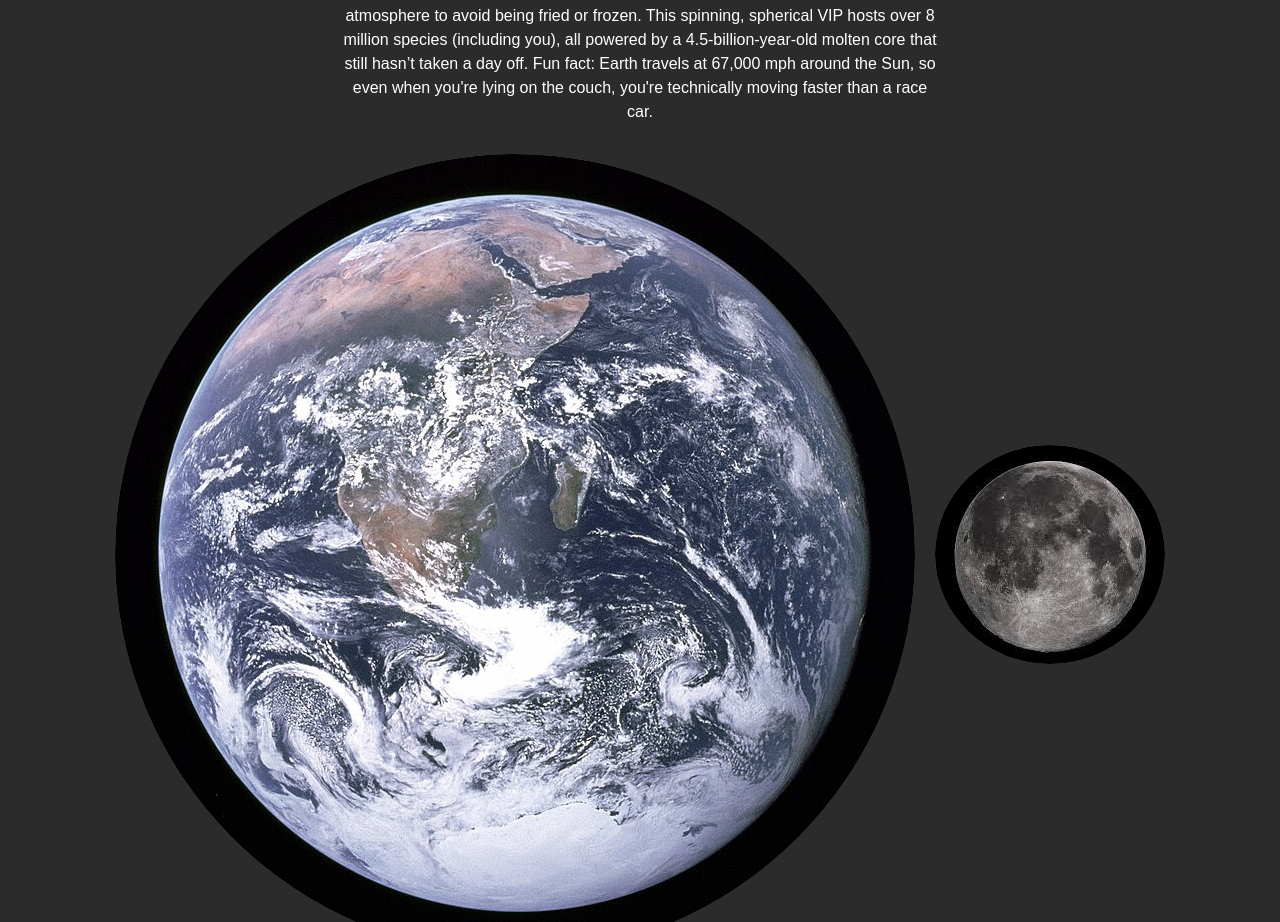
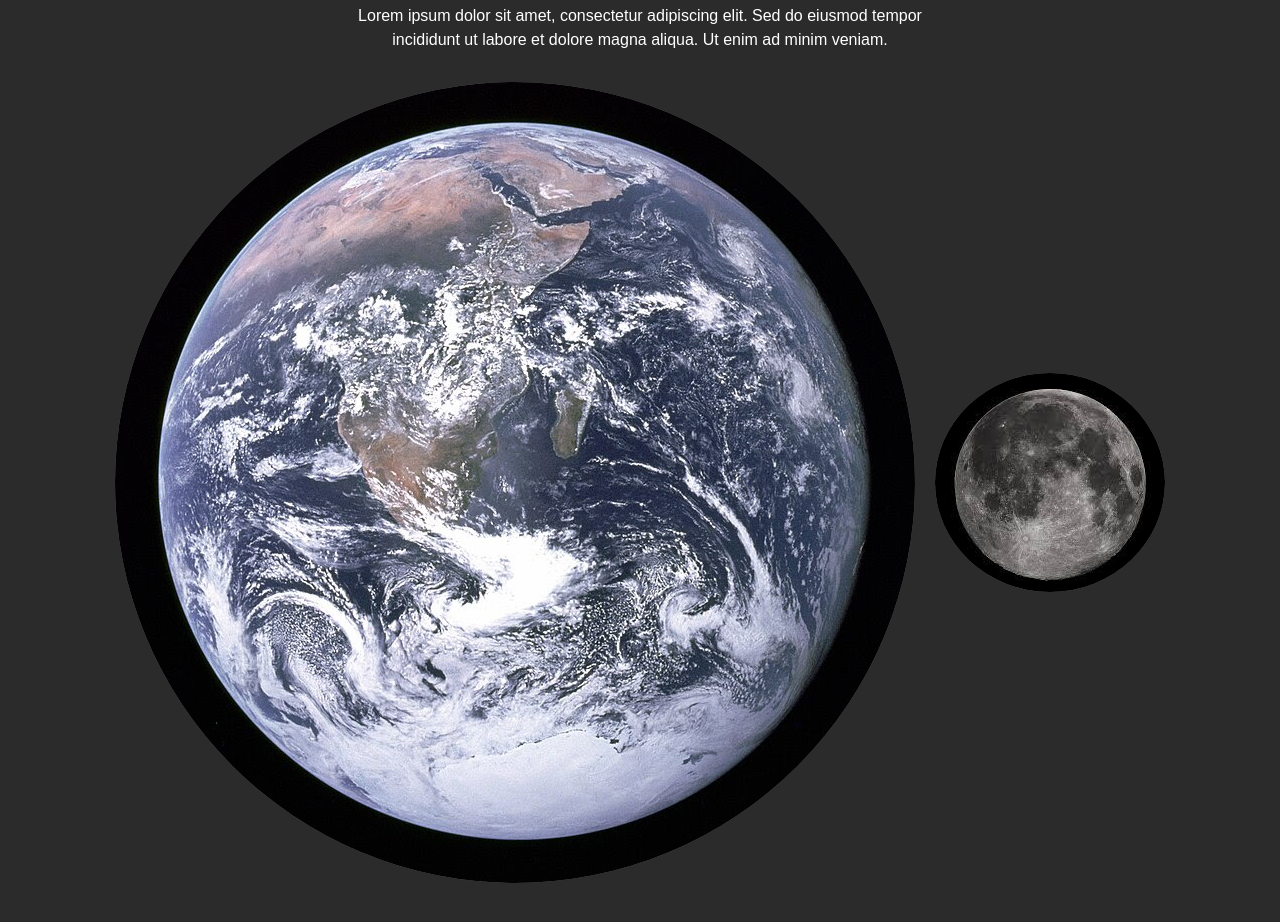
Before and after one commit to jessiebeaudoin/hello-explorer, a plain HTML site: page index.html in a window 1280 px wide. Shown: the top 922 px of the page. After the commit the page ends 893 px from the top, so only its background shows below. Drawn offline with Linux system fonts and the light colour scheme.

Commit message:
changing code

```diff
--- a/index.html
+++ b/index.html
@@ -10,12 +10,13 @@
   <div class="container">
     <nav>
       <a href="index.html" class="active">Earth</a>
-      <a href="about.html" class="active">Moon</a>
+      <a href="about.html">Moon</a>
     </nav>
     <main>
       <h1>Earth</h1>
-      <p> <!-- AI Tool: ChatGPT. Prompt: "Give me a scientific, cool description of the moon." -->
-        Earth, aka the "Blue Marble," is the third rock from the Sun and the universe's prime real estate for life—at least as far as we know. It's got everything: oxygen to breathe, water to drink, gravity to keep you grounded (literally), and just the right amount of atmosphere to avoid being fried or frozen. This spinning, spherical VIP hosts over 8 million species (including you), all powered by a 4.5-billion-year-old molten core that still hasn’t taken a day off. Fun fact: Earth travels at 67,000 mph around the Sun, so even when you're lying on the couch, you're technically moving faster than a race car.
+      <p>
+        Lorem ipsum dolor sit amet, consectetur adipiscing elit. Sed do eiusmod
+        tempor incididunt ut labore et dolore magna aliqua. Ut enim ad minim veniam.
       </p>
       <div class="circle-container">
         <img src="earth 1.jpg" alt="Earth Icon" class="circle">
```
Also changed, not shown: about.html (+1 -2 lines).
